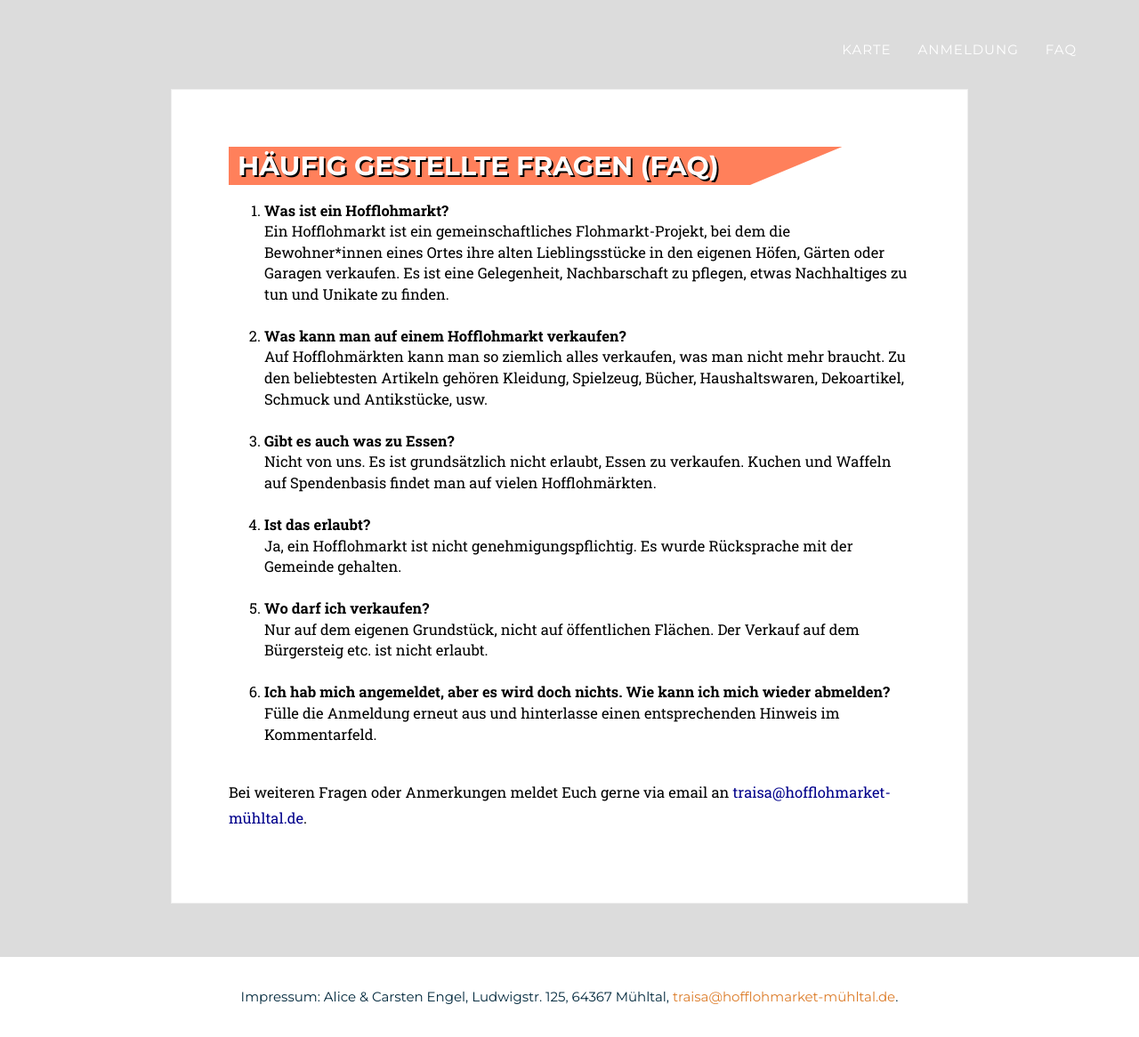
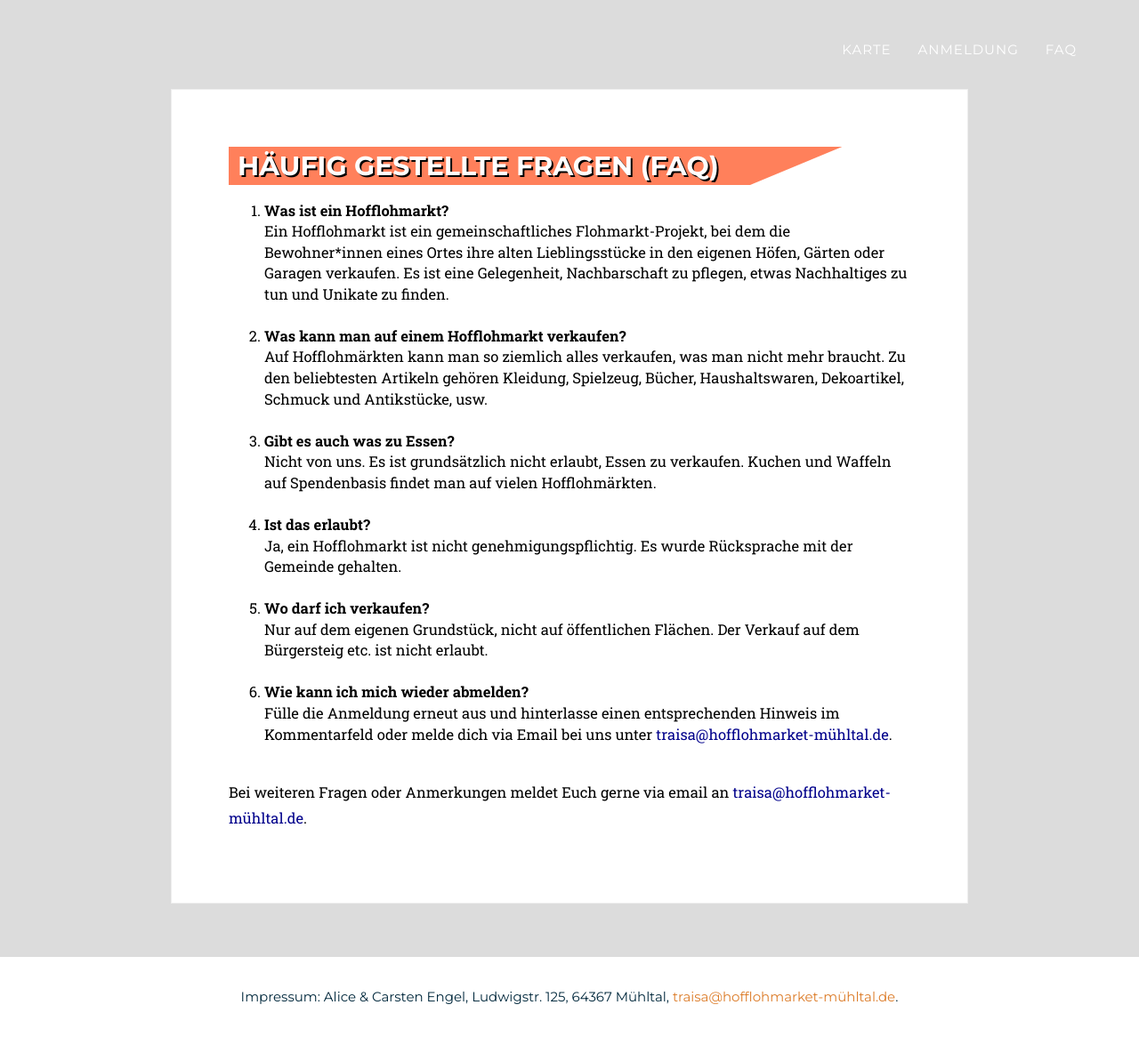
Before and after one commit to Unfixable0980/hofflohmarkt.github.io, a Jekyll site: the page built from _2017_pages/faqs.html, in a window 1280 px wide and 1166 px high. Shown: the whole window at 89% size. Built offline with Jekyll 4.4.1, drawn with Linux system fonts in a browser that asks for light colours; some web fonts are replaced.

Commit message:
change faq

```diff
--- a/_data/twenty_17/faqs.yml
+++ b/_data/twenty_17/faqs.yml
@@ -1,6 +1,5 @@
 - question: Was ist ein Hofflohmarkt?
   answer: Ein Hofflohmarkt ist ein gemeinschaftliches Flohmarkt-Projekt, bei dem die Bewohner*innen eines Ortes ihre alten Lieblingsstücke in den eigenen Höfen, Gärten oder Garagen verkaufen. Es ist eine Gelegenheit, Nachbarschaft zu pflegen, etwas Nachhaltiges zu tun und Unikate zu finden.
-
 
 - question: Was kann man auf einem Hofflohmarkt verkaufen?
   answer: Auf Hofflohmärkten kann man so ziemlich alles verkaufen, was man nicht mehr braucht. Zu den beliebtesten Artikeln gehören Kleidung, Spielzeug, Bücher, Haushaltswaren, Dekoartikel, Schmuck und Antikstücke, usw.
@@ -14,5 +13,5 @@
 - question: Wo darf ich verkaufen?
   answer: Nur auf dem eigenen Grundstück, nicht auf öffentlichen Flächen. Der Verkauf auf dem Bürgersteig etc. ist nicht erlaubt.
 
-- question: Ich hab mich angemeldet, aber es wird doch nichts. Wie kann ich mich wieder abmelden?
-  answer: Fülle die Anmeldung erneut aus und hinterlasse einen entsprechenden Hinweis im Kommentarfeld.
+- question: Wie kann ich mich wieder abmelden?
+  answer: Fülle die Anmeldung erneut aus und hinterlasse einen entsprechenden Hinweis im Kommentarfeld oder melde dich via Email bei uns unter <a href="mailto:traisa@hofflohmarket-mühltal.de">traisa@hofflohmarket-mühltal.de</a>.
```
